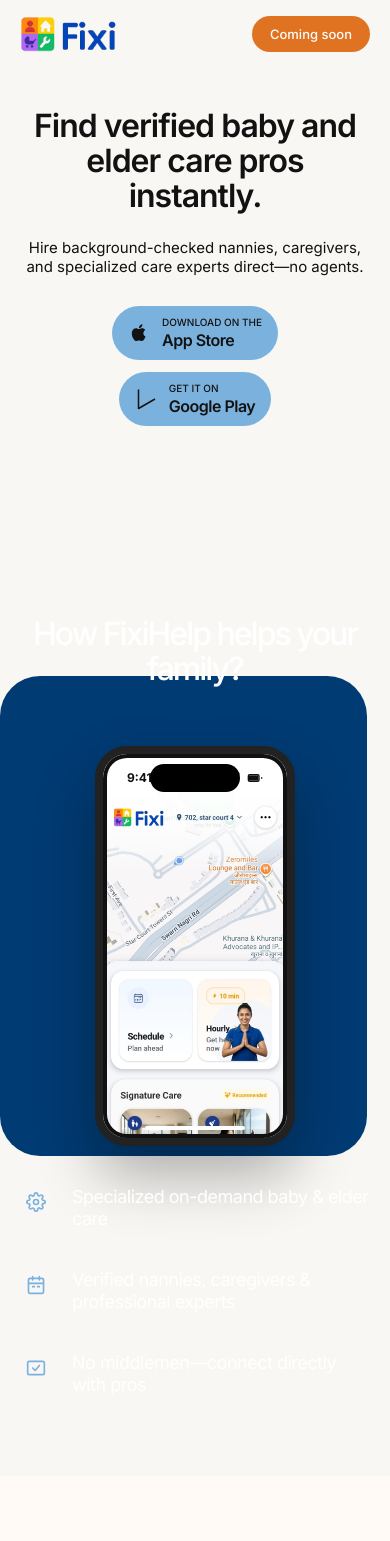
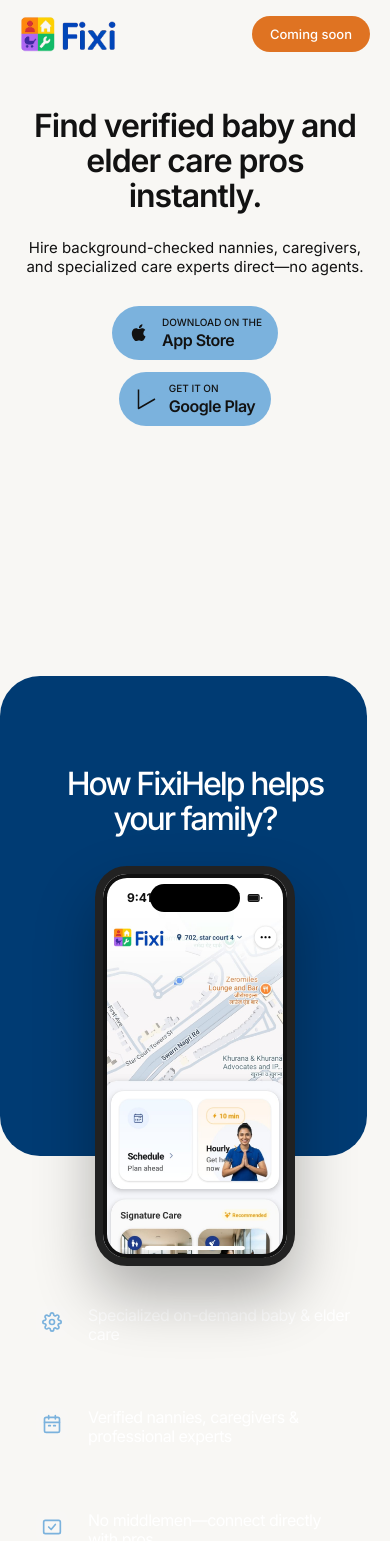
Before and after one commit to viratco/fixihelp, a React (Vite) app: page / in a window 390 px wide. Shown: the top 1541 px of the page. Built offline with nearby package versions, Linux system fonts and the light colour scheme.

Commit message:
Pure semantic layout fix for mobile: restructure JSX to prevent overlaps and ensure background covers all text

```diff
--- a/src/App.jsx
+++ b/src/App.jsx
@@ -177,6 +177,11 @@ function App() {
              </svg>
           </div>
 
+          <div className="content-inner">
+            <div className="left-text">
+              <h2>How FixiHelp helps your family?</h2>
+            </div>
+
             <div className="phone-wrapper">
               <div className="phone-mockup with-app-capture" style={{ backgroundImage: `url(${appPreviewImg})`, backgroundSize: 'cover', backgroundPosition: 'center 28px', backgroundRepeat: 'no-repeat', backgroundColor: '#fff' }}>
                 <div className="phone-status-bar">
@@ -192,11 +197,6 @@ function App() {
                 <div className="app-safe-area-top"></div>
                 <div className="phone-home-indicator"></div>
               </div>
-          </div>
-
-          <div className="content-inner">
-            <div className="left-text">
-              <h2>How FixiHelp helps your family?</h2>
             </div>
 
             <div className="right-features">
--- a/src/index.css
+++ b/src/index.css
@@ -259,12 +259,11 @@ button {
 
 /* Central Phone Component */
 .phone-wrapper {
-  position: absolute;
-  left: 50%;
-  transform: translateX(-50%);
-  top: -30px;
+  position: relative;
   z-index: 20;
   width: 320px;
+  margin: 0 40px;
+  top: -40px;
   pointer-events: none;
 }
 
@@ -1238,55 +1237,56 @@ button {
   }
 
   /* —— Content / Device Mockup Area (STRICT FLOW FIX) ——
-     We switch to flex-column and use 'display: contents' on the inner container
-     to allow the phone to sit exactly between the title and the features.
-     This guarantees zero overlap regardless of screen scale or text length. */
+     The phone is now INSIDE content-inner.
+     We use a simple flex-column layout that guarantees zero overlap. */
   .content-area {
     display: flex;
     flex-direction: column;
     align-items: center;
-    min-height: auto;
-    background-color: transparent;
+    position: relative;
     padding: 0 20px;
     margin-top: 40px;
   }
   .theme-bottom-bg {
-    /* Stretch to cover the entire flex section */
-    top: 0;
-    left: 0;
-    transform: none;
+    position: absolute;
+    inset: 0; /* Cover the whole area */
     width: 100%;
     height: 100%;
-    max-width: 100%;
+    transform: none;
+    left: 0;
+    top: 0;
     border-radius: 40px;
     z-index: 1;
   }
   .content-inner {
-    display: contents; /* MAGIC: Children become siblings of the phone in the flexbox */
+    position: relative;
+    z-index: 5;
+    display: flex;
+    flex-direction: column;
+    align-items: center;
+    padding: 60px 20px 80px;
+    width: 100%;
+    max-width: 600px;
+    gap: 0;
   }
   .left-text {
-    order: 1;
     width: 100%;
-    max-width: 480px;
-    padding: 60px 0 0;
     text-align: center;
-    position: relative;
-    z-index: 10;
+    padding-top: 0;
+    margin-bottom: 30px;
   }
   .left-text h2 {
     font-size: 38px;
     line-height: 1.1;
-    margin-bottom: 20px;
   }
   .phone-wrapper {
-    order: 2;
     position: relative;
+    width: 240px;
+    height: auto;
+    left: auto;
     top: auto;
-    left: auto;
     transform: none;
-    margin: 40px auto;
-    width: 240px;
-    z-index: 10;
+    margin: 0 auto 40px;
     pointer-events: auto;
   }
   .phone-mockup {
@@ -1294,16 +1294,13 @@ button {
     border-radius: 40px;
   }
   .right-features {
-    order: 3;
     width: 100%;
-    max-width: 480px;
-    padding: 0 0 80px;
     text-align: center;
-    position: relative;
-    z-index: 10;
+    padding-top: 0;
   }
   .feature-item {
     justify-content: center;
+    margin-bottom: 24px;
   }
   .feature-text {
     font-size: 18px;
@@ -1421,6 +1418,9 @@ button {
   .phone-mockup {
     height: 440px;
   }
+  .feature-text {
+    font-size: 16px;
+  }
 
   /* —— Info Section —— */
   .info-section {
```
Lines whose indentation alone changed are shown as unchanged.
